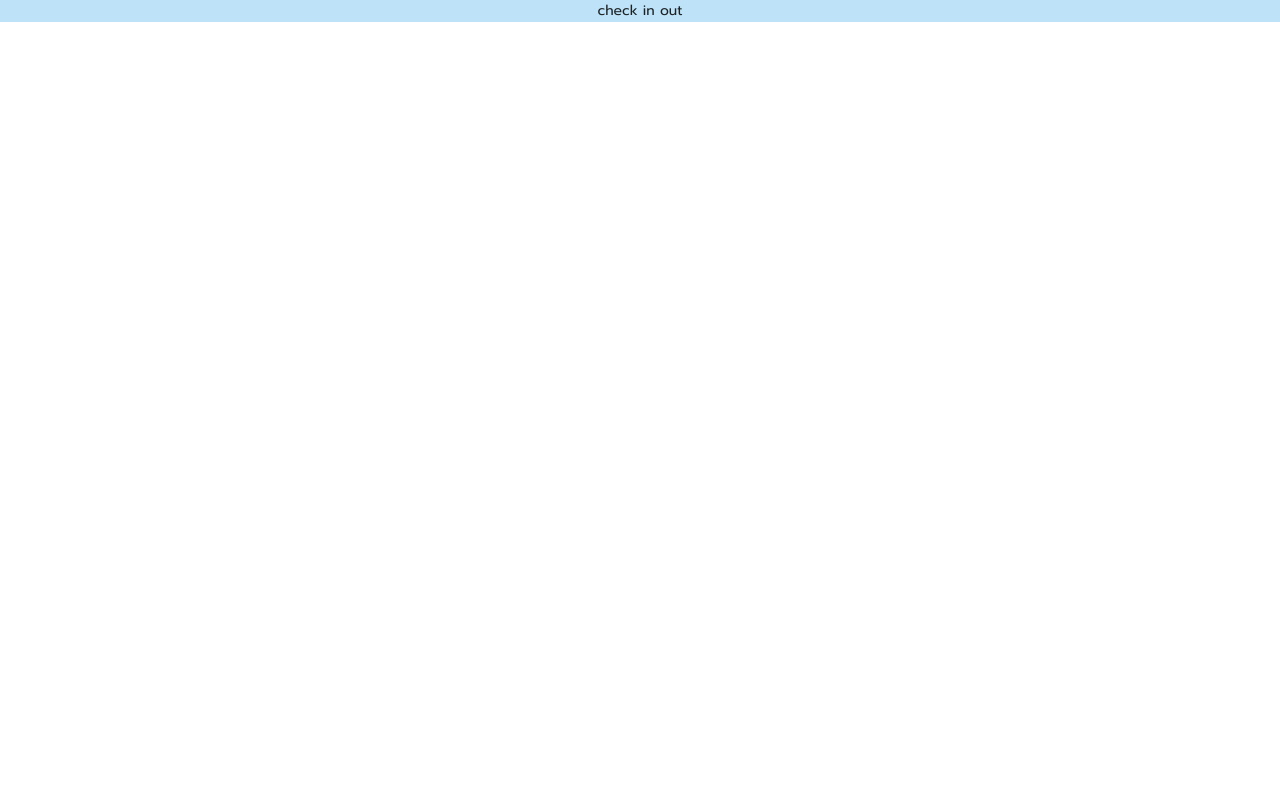
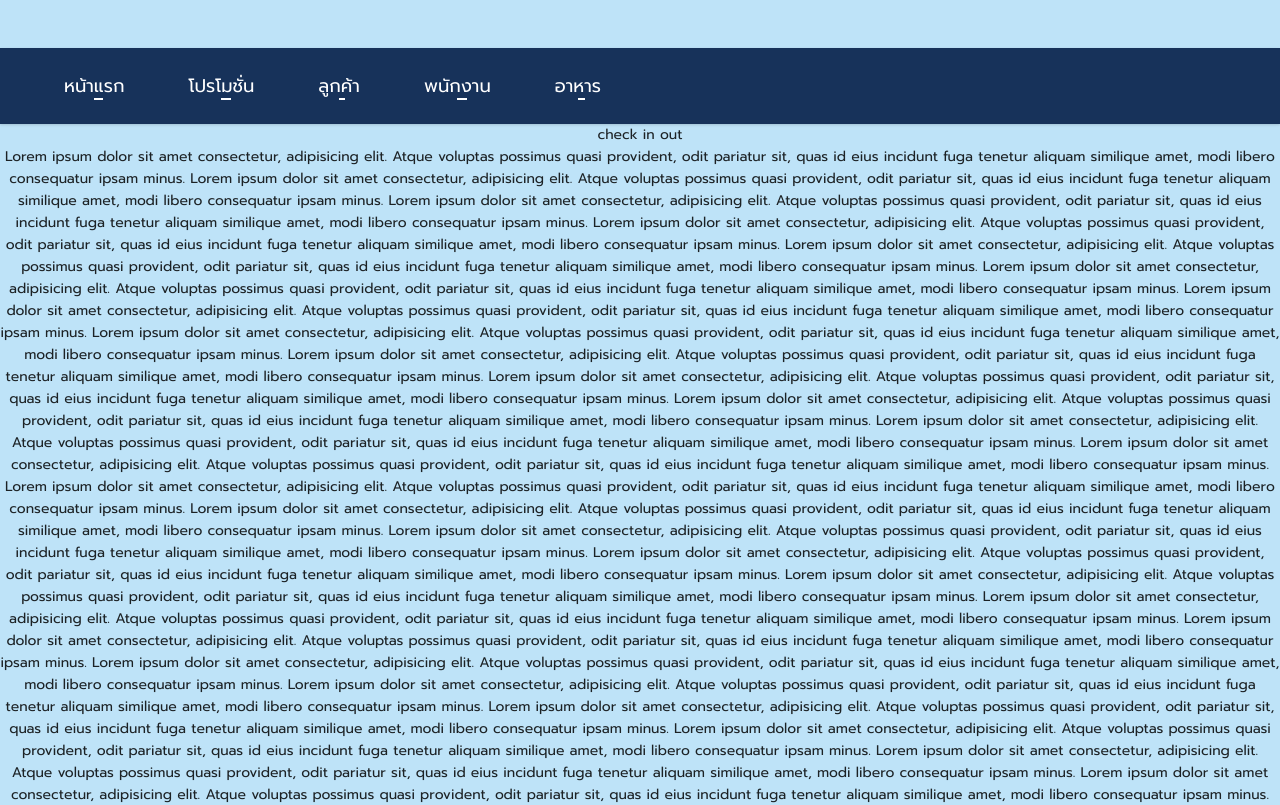
Before and after one commit to pyudai/centra-se-project, a React (Create React App) app: page /Checkin-out in a window 1280 px wide. Shown: the top 805 px of the page. Built offline with nearby package versions, Linux system fonts and the light colour scheme.

Commit message:
navbar Example

```diff
--- /dev/null
+++ b/src/BeforeNav.tsx
@@ -0,0 +1,18 @@
+import React from 'react';
+
+function BeforeNav() {
+  return (
+    <div className="bg-blue flex justify-between items-center p-6 shadow">
+      <div className="item-center flex ml-10 text-lg items-baseline space-x-16">
+        <div className="px-2 self-stretch"><div className="h-full border-l-2 border-white"/></div>
+      </div>
+      <div className="item-center flex ml-10 text-lg items-baseline space-x-16">
+        <div>
+
+        </div>
+      </div>
+    </div>
+  );
+}
+
+export default BeforeNav;
--- a/src/navbar.tsx
+++ b/src/navbar.tsx
@@ -2,25 +2,13 @@ import React from 'react';
 
 function Navbar() {
   return (
-    <div className="bg-nav flex justify-between items-center px-10 shadow">
-      <div className="flex space-x-2 items-center ">
-        <a><img src="nav/logo.png" alt="logo" className="h-16 m-3"/></a>
-        <a><img src="nav/th.svg" alt="th-flag" className="w-8 ml-4"/></a>
-        <a className="text-white text-lg font-semibold">Thai</a>
-      </div>
-      <div className="item-center flex ml-40 mr-40 text-lg items-baseline space-x-10">
+    <div className="bg-nav flex justify-between items-center p-6 shadow">
+      <div className="item-center flex ml-10 text-lg items-baseline space-x-16">
         <a className="text-white menu">หน้าแรก</a>
         <a className="text-white menu">โปรโมชั่น</a>
-        <a className="text-white menu">เกี่ยวกับ</a>
-        <a className="text-white menu">ที่พัก</a>
-        <a className="text-white menu">ติดต่อ</a>
-      </div>
-      <div className="flex space-x-11 text-white items-center text-md font-semibold">
-        <img src="nav/phone.svg" alt="telephone" className="w-9 m-2"/>(+66)-7-2324122
-        <div className="px-2 self-stretch"><div className="h-full border-l-2 border-white"/></div>
-        <img src="nav/fb.svg" alt="fb" className="w-7 m-1"/>
-        <img src="nav/line.svg" alt="line" className="w-7 m-1"/>
-        <img src="nav/ig.svg" alt="ig" className="w-7 m-1"/>
+        <a className="text-white menu">ลูกค้า</a>
+        <a className="text-white menu">พนักงาน</a>
+        <a className="text-white menu">อาหาร</a>
       </div>
     </div>
   );
--- a/src/pages/Checkin-out.tsx
+++ b/src/pages/Checkin-out.tsx
@@ -1,9 +1,180 @@
 import React from 'react';
+import BeforeNav from '../BeforeNav';
+import Navbar from '../navbar';
 
 function Check() {
   return (
     <div>
+      <BeforeNav/>
+      <div className="sticky top-0"><Navbar/></div>
       check in out
+      <p className="p-128">
+      Lorem ipsum dolor sit amet consectetur,
+      adipisicing elit. Atque voluptas possimus
+      quasi provident, odit pariatur sit, quas id eius
+      incidunt fuga tenetur aliquam similique amet, modi
+      libero consequatur ipsam minus.
+      Lorem ipsum dolor sit amet consectetur,
+      adipisicing elit. Atque voluptas possimus
+      quasi provident, odit pariatur sit, quas id eius
+      incidunt fuga tenetur aliquam similique amet, modi
+      libero consequatur ipsam minus.
+      Lorem ipsum dolor sit amet consectetur,
+      adipisicing elit. Atque voluptas possimus
+      quasi provident, odit pariatur sit, quas id eius
+      incidunt fuga tenetur aliquam similique amet, modi
+      libero consequatur ipsam minus.
+      Lorem ipsum dolor sit amet consectetur,
+      adipisicing elit. Atque voluptas possimus
+      quasi provident, odit pariatur sit, quas id eius
+      incidunt fuga tenetur aliquam similique amet, modi
+      libero consequatur ipsam minus.
+      Lorem ipsum dolor sit amet consectetur,
+      adipisicing elit. Atque voluptas possimus
+      quasi provident, odit pariatur sit, quas id eius
+      incidunt fuga tenetur aliquam similique amet, modi
+      libero consequatur ipsam minus.
+      Lorem ipsum dolor sit amet consectetur,
+      adipisicing elit. Atque voluptas possimus
+      quasi provident, odit pariatur sit, quas id eius
+      incidunt fuga tenetur aliquam similique amet, modi
+      libero consequatur ipsam minus.
+      Lorem ipsum dolor sit amet consectetur,
+      adipisicing elit. Atque voluptas possimus
+      quasi provident, odit pariatur sit, quas id eius
+      incidunt fuga tenetur aliquam similique amet, modi
+      libero consequatur ipsam minus.
+      Lorem ipsum dolor sit amet consectetur,
+      adipisicing elit. Atque voluptas possimus
+      quasi provident, odit pariatur sit, quas id eius
+      incidunt fuga tenetur aliquam similique amet, modi
+      libero consequatur ipsam minus.
+      Lorem ipsum dolor sit amet consectetur,
+      adipisicing elit. Atque voluptas possimus
+      quasi provident, odit pariatur sit, quas id eius
+      incidunt fuga tenetur aliquam similique amet, modi
+      libero consequatur ipsam minus.
+      Lorem ipsum dolor sit amet consectetur,
+      adipisicing elit. Atque voluptas possimus
+      quasi provident, odit pariatur sit, quas id eius
+      incidunt fuga tenetur aliquam similique amet, modi
+      libero consequatur ipsam minus.
+      Lorem ipsum dolor sit amet consectetur,
+      adipisicing elit. Atque voluptas possimus
+      quasi provident, odit pariatur sit, quas id eius
+      incidunt fuga tenetur aliquam similique amet, modi
+      libero consequatur ipsam minus.
+      Lorem ipsum dolor sit amet consectetur,
+      adipisicing elit. Atque voluptas possimus
+      quasi provident, odit pariatur sit, quas id eius
+      incidunt fuga tenetur aliquam similique amet, modi
+      libero consequatur ipsam minus.
+      Lorem ipsum dolor sit amet consectetur,
+      adipisicing elit. Atque voluptas possimus
+      quasi provident, odit pariatur sit, quas id eius
+      incidunt fuga tenetur aliquam similique amet, modi
+      libero consequatur ipsam minus.
+      Lorem ipsum dolor sit amet consectetur,
+      adipisicing elit. Atque voluptas possimus
+      quasi provident, odit pariatur sit, quas id eius
+      incidunt fuga tenetur aliquam similique amet, modi
+      libero consequatur ipsam minus.
+      Lorem ipsum dolor sit amet consectetur,
+      adipisicing elit. Atque voluptas possimus
+      quasi provident, odit pariatur sit, quas id eius
+      incidunt fuga tenetur aliquam similique amet, modi
+      libero consequatur ipsam minus.
+      Lorem ipsum dolor sit amet consectetur,
+      adipisicing elit. Atque voluptas possimus
+      quasi provident, odit pariatur sit, quas id eius
+      incidunt fuga tenetur aliquam similique amet, modi
+      libero consequatur ipsam minus.
+      Lorem ipsum dolor sit amet consectetur,
+      adipisicing elit. Atque voluptas possimus
+      quasi provident, odit pariatur sit, quas id eius
+      incidunt fuga tenetur aliquam similique amet, modi
+      libero consequatur ipsam minus.
+      Lorem ipsum dolor sit amet consectetur,
+      adipisicing elit. Atque voluptas possimus
+      quasi provident, odit pariatur sit, quas id eius
+      incidunt fuga tenetur aliquam similique amet, modi
+      libero consequatur ipsam minus.
+      Lorem ipsum dolor sit amet consectetur,
+      adipisicing elit. Atque voluptas possimus
+      quasi provident, odit pariatur sit, quas id eius
+      incidunt fuga tenetur aliquam similique amet, modi
+      libero consequatur ipsam minus.
+      Lorem ipsum dolor sit amet consectetur,
+      adipisicing elit. Atque voluptas possimus
+      quasi provident, odit pariatur sit, quas id eius
+      incidunt fuga tenetur aliquam similique amet, modi
+      libero consequatur ipsam minus.
+      Lorem ipsum dolor sit amet consectetur,
+      adipisicing elit. Atque voluptas possimus
+      quasi provident, odit pariatur sit, quas id eius
+      incidunt fuga tenetur aliquam similique amet, modi
+      libero consequatur ipsam minus.
+      Lorem ipsum dolor sit amet consectetur,
+      adipisicing elit. Atque voluptas possimus
+      quasi provident, odit pariatur sit, quas id eius
+      incidunt fuga tenetur aliquam similique amet, modi
+      libero consequatur ipsam minus.
+      Lorem ipsum dolor sit amet consectetur,
+      adipisicing elit. Atque voluptas possimus
+      quasi provident, odit pariatur sit, quas id eius
+      incidunt fuga tenetur aliquam similique amet, modi
+      libero consequatur ipsam minus.
+      Lorem ipsum dolor sit amet consectetur,
+      adipisicing elit. Atque voluptas possimus
+      quasi provident, odit pariatur sit, quas id eius
+      incidunt fuga tenetur aliquam similique amet, modi
+      libero consequatur ipsam minus.
+      Lorem ipsum dolor sit amet consectetur,
+      adipisicing elit. Atque voluptas possimus
+      quasi provident, odit pariatur sit, quas id eius
+      incidunt fuga tenetur aliquam similique amet, modi
+      libero consequatur ipsam minus.
+      Lorem ipsum dolor sit amet consectetur,
+      adipisicing elit. Atque voluptas possimus
+      quasi provident, odit pariatur sit, quas id eius
+      incidunt fuga tenetur aliquam similique amet, modi
+      libero consequatur ipsam minus.
+      Lorem ipsum dolor sit amet consectetur,
+      adipisicing elit. Atque voluptas possimus
+      quasi provident, odit pariatur sit, quas id eius
+      incidunt fuga tenetur aliquam similique amet, modi
+      libero consequatur ipsam minus.
+      Lorem ipsum dolor sit amet consectetur,
+      adipisicing elit. Atque voluptas possimus
+      quasi provident, odit pariatur sit, quas id eius
+      incidunt fuga tenetur aliquam similique amet, modi
+      libero consequatur ipsam minus.
+      Lorem ipsum dolor sit amet consectetur,
+      adipisicing elit. Atque voluptas possimus
+      quasi provident, odit pariatur sit, quas id eius
+      incidunt fuga tenetur aliquam similique amet, modi
+      libero consequatur ipsam minus.
+      Lorem ipsum dolor sit amet consectetur,
+      adipisicing elit. Atque voluptas possimus
+      quasi provident, odit pariatur sit, quas id eius
+      incidunt fuga tenetur aliquam similique amet, modi
+      libero consequatur ipsam minus.
+      Lorem ipsum dolor sit amet consectetur,
+      adipisicing elit. Atque voluptas possimus
+      quasi provident, odit pariatur sit, quas id eius
+      incidunt fuga tenetur aliquam similique amet, modi
+      libero consequatur ipsam minus.
+      Lorem ipsum dolor sit amet consectetur,
+      adipisicing elit. Atque voluptas possimus
+      quasi provident, odit pariatur sit, quas id eius
+      incidunt fuga tenetur aliquam similique amet, modi
+      libero consequatur ipsam minus.
+      Lorem ipsum dolor sit amet consectetur,
+      adipisicing elit. Atque voluptas possimus
+      quasi provident, odit pariatur sit, quas id eius
+      incidunt fuga tenetur aliquam similique amet, modi
+      libero consequatur ipsam minus.
+      </p>
     </div>
   );
 }
```
Also changed, not shown: public/beforeNav/ad-set.svg (added), public/beforeNav/avatar.svg (added).
